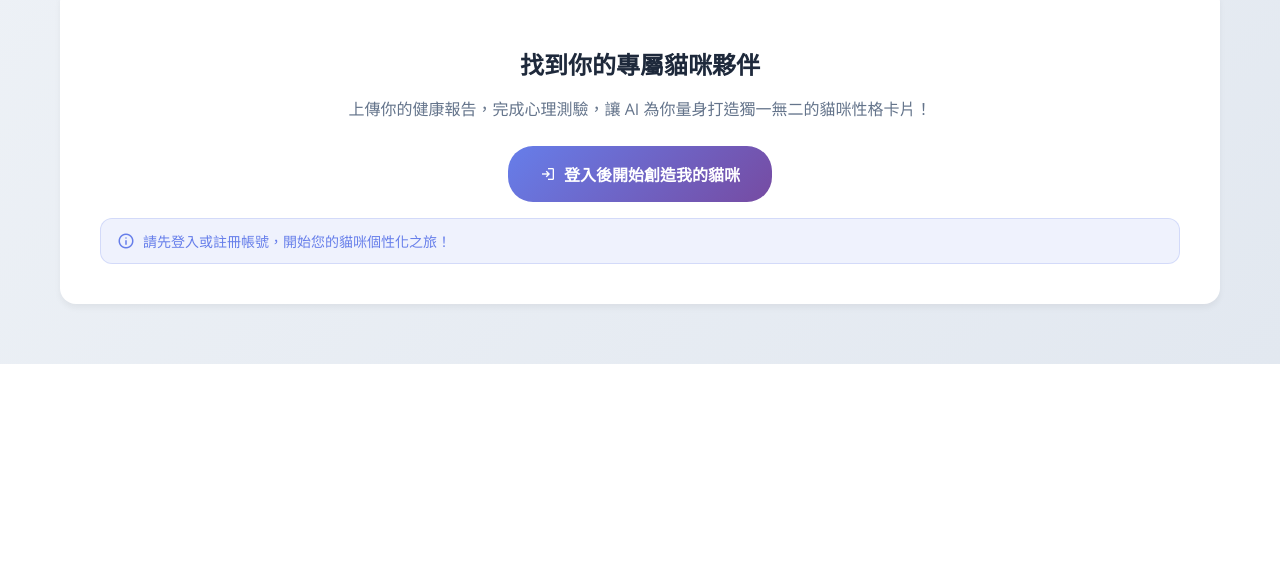
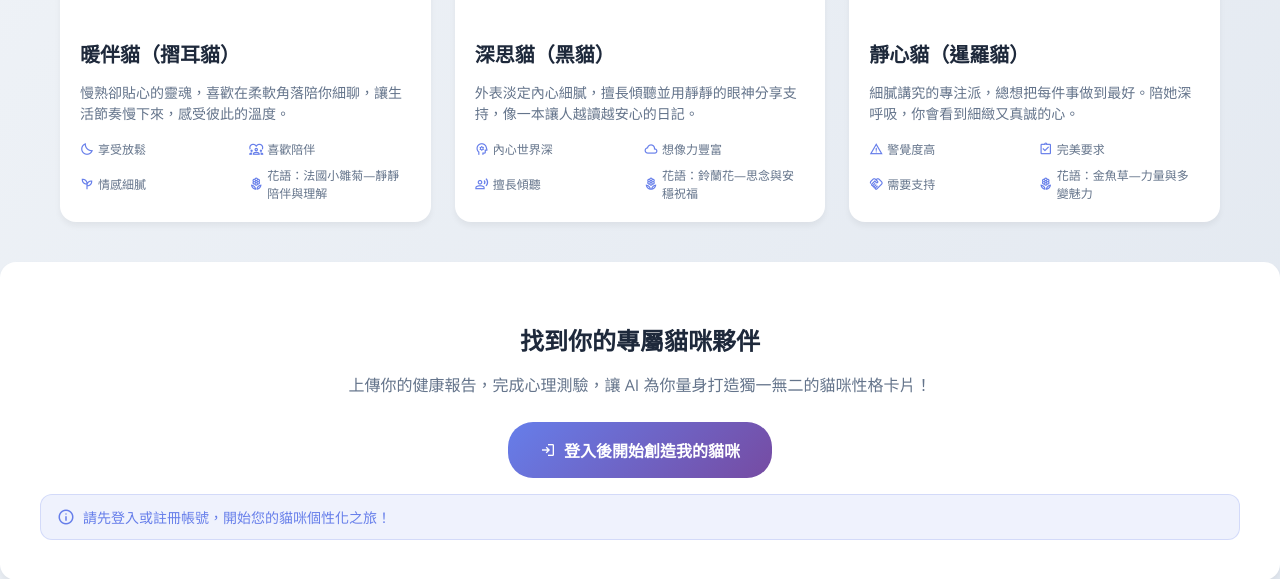
Before and after one commit to tingchen1992/health-emo-cat-guide, a Flask app: page /featured_cats in a window 1280 px wide. Shown: the part 1765-2344 px from the top of the page. Before the commit the page ends 2129 px from the top, so only its background shows below. Run offline with Flask 3, Linux system fonts and the light colour scheme.

Commit message:
WIP: my changes

```diff
--- a/templates/featured_cats.html
+++ b/templates/featured_cats.html
@@ -150,7 +150,7 @@
         }
 
         .cat-image {
-            height: 240px;
+            height: 320px;
             position: relative;
             overflow: hidden;
         }
@@ -305,7 +305,7 @@
             }
 
             .cat-image {
-                height: 200px;
+                height: 250px;
             }
 
             .bottom-cta {
@@ -376,293 +376,294 @@
             </div>
 
             <div class="cats-grid">
-                <!-- 貓咪 1: 好奇探險家 -->
-                <div class="cat-card" onclick="selectCat(this, '好奇探險家')">
+                <!-- 貓咪 1: 暖心貓（布偶貓） -->
+                <div class="cat-card" onclick="selectCat(this, '暖心貓（布偶貓）')">
                     <div class="cat-image">
-                        <img src="https://images.unsplash.com/photo-1514888286974-6c03e2ca1dba?crop=entropy&cs=tinysrgb&fit=max&fm=jpg&q=80&w=800" alt="好奇探險家">
-                        <div class="cat-badge">冒險型</div>
+                        <img src="{{ url_for('static', filename='images/cats/A1.png') }}" alt="暖心貓（布偶貓）">
+                        <div class="cat-badge">療癒型</div>
                     </div>
                     <div class="cat-content">
-                        <h3 class="cat-name">好奇探險家</h3>
+                        <h3 class="cat-name">暖心貓（布偶貓）</h3>
                         <p class="cat-description">
-                            充滿活力與好奇心，總是在尋找新的體驗。喜歡探索未知的領域，勇於嘗試新事物。
+                            柔軟如棉花糖的擁抱專家，總在你疲憊時靜靜靠近，用溫柔眼神療癒每一絲情緒波動。
                         </p>
                         <div class="cat-traits">
                             <div class="trait-item">
-                                <span class="material-symbols-outlined">favorite</span>
-                                活躍好動
+                                <span class="material-symbols-outlined">self_improvement</span>
+                                安撫情緒
                             </div>
                             <div class="trait-item">
-                                <span class="material-symbols-outlined">psychology</span>
-                                外向開朗
+                                <span class="material-symbols-outlined">spa</span>
+                                溫暖能量
                             </div>
                             <div class="trait-item">
-                                <span class="material-symbols-outlined">bolt</span>
-                                精力充沛
+                                <span class="material-symbols-outlined">volunteer_activism</span>
+                                心靈抱抱
                             </div>
                             <div class="trait-item">
-                                <span class="material-symbols-outlined">auto_awesome</span>
-                                富有創意
+                                <span class="material-symbols-outlined">local_florist</span>
+                                花語：茶花—理性中的溫柔與謙遜
                             </div>
                         </div>
                     </div>
                 </div>
 
-                <!-- 貓咪 2: 智慧觀察者 -->
-                <div class="cat-card" onclick="selectCat(this, '智慧觀察者')">
+                <!-- 貓咪 2: 晴天貓（橘貓） -->
+                <div class="cat-card" onclick="selectCat(this, '晴天貓（橘貓）')">
                     <div class="cat-image">
-                        <img src="https://images.unsplash.com/photo-1573865526739-10659fec78a5?crop=entropy&cs=tinysrgb&fit=max&fm=jpg&q=80&w=800" alt="智慧觀察者">
-                        <div class="cat-badge">分析型</div>
+                        <img src="{{ url_for('static', filename='images/cats/A2.png') }}" alt="晴天貓（橘貓）">
+                        <div class="cat-badge">樂觀型</div>
                     </div>
                     <div class="cat-content">
-                        <h3 class="cat-name">智慧觀察者</h3>
+                        <h3 class="cat-name">晴天貓（橘貓）</h3>
                         <p class="cat-description">
-                            深思熟慮，善於觀察和分析。在做決定前總是會仔細思考，擁有深刻的洞察力。
+                            炎夏的陽光化身，總是帶著笑容衝第一，把冒險與好心情一起分享給身邊的每個人。
                         </p>
                         <div class="cat-traits">
                             <div class="trait-item">
-                                <span class="material-symbols-outlined">smart_toy</span>
-                                理智聰明
+                                <span class="material-symbols-outlined">wb_sunny</span>
+                                陽光氣場
                             </div>
                             <div class="trait-item">
-                                <span class="material-symbols-outlined">psychology</span>
-                                內向沉穩
+                                <span class="material-symbols-outlined">emoji_emotions</span>
+                                傳染笑容
                             </div>
                             <div class="trait-item">
-                                <span class="material-symbols-outlined">lightbulb</span>
-                                策略思考
+                                <span class="material-symbols-outlined">diversity_3</span>
+                                社交小隊長
                             </div>
                             <div class="trait-item">
-                                <span class="material-symbols-outlined">balance</span>
-                                平衡理性
+                                <span class="material-symbols-outlined">local_florist</span>
+                                花語：馬蹄蓮—智慧與靈氣
                             </div>
                         </div>
                     </div>
                 </div>
 
-                <!-- 貓咪 3: 社交蝴蝶 -->
-                <div class="cat-card" onclick="selectCat(this, '社交蝴蝶')">
+                <!-- 貓咪 3: 活力貓（俄羅斯藍貓） -->
+                <div class="cat-card" onclick="selectCat(this, '活力貓（俄羅斯藍貓）')">
                     <div class="cat-image">
-                        <img src="https://images.unsplash.com/photo-1533738363-b7f9aef128ce?crop=entropy&cs=tinysrgb&fit=max&fm=jpg&q=80&w=800" alt="社交蝴蝶">
-                        <div class="cat-badge">友善型</div>
+                        <img src="{{ url_for('static', filename='images/cats/A3.png') }}" alt="活力貓（俄羅斯藍貓）">
+                        <div class="cat-badge">健康型</div>
                     </div>
                     <div class="cat-content">
-                        <h3 class="cat-name">社交蝴蝶</h3>
+                        <h3 class="cat-name">活力貓（俄羅斯藍貓）</h3>
                         <p class="cat-description">
-                            外向友善，善於交際。在社交場合中如魚得水，喜歡與他人建立聯繫和友誼。
+                            清爽藍灰短毛下藏著滿滿爆發力，熱愛運動與自我挑戰，是健康生活的最佳教練。
                         </p>
                         <div class="cat-traits">
                             <div class="trait-item">
-                                <span class="material-symbols-outlined">groups</span>
-                                社交達人
+                                <span class="material-symbols-outlined">bolt</span>
+                                能量滿格
                             </div>
                             <div class="trait-item">
-                                <span class="material-symbols-outlined">sentiment_satisfied</span>
-                                樂觀積極
+                                <span class="material-symbols-outlined">health_and_safety</span>
+                                體能教練
                             </div>
                             <div class="trait-item">
-                                <span class="material-symbols-outlined">emoji_people</span>
-                                魅力十足
+                                <span class="material-symbols-outlined">target</span>
+                                自律進化
                             </div>
                             <div class="trait-item">
-                                <span class="material-symbols-outlined">volunteer_activism</span>
-                                富有同情心
+                                <span class="material-symbols-outlined">local_florist</span>
+                                花語：茴香花—健康與安穩生活
                             </div>
                         </div>
                     </div>
                 </div>
 
-                <!-- 貓咪 4: 溫柔療癒師 -->
-                <div class="cat-card" onclick="selectCat(this, '溫柔療癒師')">
+                <!-- 貓咪 4: 恬靜貓（波斯貓） -->
+                <div class="cat-card" onclick="selectCat(this, '恬靜貓（波斯貓）')">
                     <div class="cat-image">
-                        <img src="https://images.unsplash.com/photo-1596854407944-bf87f6fdd49e?crop=entropy&cs=tinysrgb&fit=max&fm=jpg&q=80&w=800" alt="溫柔療癒師">
-                        <div class="cat-badge">療癒型</div>
+                        <img src="{{ url_for('static', filename='images/cats/B1.png') }}" alt="恬靜貓（波斯貓）">
+                        <div class="cat-badge">恬靜型</div>
                     </div>
                     <div class="cat-content">
-                        <h3 class="cat-name">溫柔療癒師</h3>
+                        <h3 class="cat-name">恬靜貓（波斯貓）</h3>
                         <p class="cat-description">
-                            性格溫和，具有療癒人心的力量。總是能給身邊的人帶來安慰和溫暖，是最佳的傾聽者。
+                            喜歡沉浸在柔柔光線裡，用輕柔呼嚕提醒人珍惜慢節奏，陪你一起放慢步調好好休息。
                         </p>
                         <div class="cat-traits">
                             <div class="trait-item">
-                                <span class="material-symbols-outlined">healing</span>
-                                療癒能力
+                                <span class="material-symbols-outlined">favorite</span>
+                                喜歡被呵護
                             </div>
                             <div class="trait-item">
-                                <span class="material-symbols-outlined">favorite_border</span>
-                                溫柔體貼
-                            </div>
-                            <div class="trait-item">
-                                <span class="material-symbols-outlined">self_care</span>
-                                關懷他人
+                                <span class="material-symbols-outlined">volunteer_activism</span>
+                                溫柔回饋
                             </div>
                             <div class="trait-item">
                                 <span class="material-symbols-outlined">spa</span>
-                                平靜安詳
+                                放慢腳步
+                            </div>
+                            <div class="trait-item">
+                                <span class="material-symbols-outlined">local_florist</span>
+                                花語：紫色牡丹—高貴與神秘
                             </div>
                         </div>
                     </div>
                 </div>
 
-                <!-- 貓咪 5: 獨立思考家 -->
-                <div class="cat-card" onclick="selectCat(this, '獨立思考家')">
+                <!-- 貓咪 5: 日常貓（三花貓） -->
+                <div class="cat-card" onclick="selectCat(this, '日常貓（三花貓）')">
                     <div class="cat-image">
-                        <img src="https://images.unsplash.com/photo-1571566882372-1598d88abd90?crop=entropy&cs=tinysrgb&fit=max&fm=jpg&q=80&w=800" alt="獨立思考家">
-                        <div class="cat-badge">獨立型</div>
+                        <img src="{{ url_for('static', filename='images/cats/B2.png') }}" alt="日常貓（三花貓）">
+                        <div class="cat-badge">平衡型</div>
                     </div>
                     <div class="cat-content">
-                        <h3 class="cat-name">獨立思考家</h3>
+                        <h3 class="cat-name">日常貓（三花貓）</h3>
                         <p class="cat-description">
-                            喜歡獨處和思考，有自己的節奏和想法。不隨波逐流，堅持自己的原則和信念。
+                            把生活過成理想樣子的日常導師，懂得在柴米油鹽中找到小確幸，帶來穩定與踏實。
                         </p>
                         <div class="cat-traits">
                             <div class="trait-item">
-                                <span class="material-symbols-outlined">person</span>
-                                獨立自主
+                                <span class="material-symbols-outlined">balance</span>
+                                生活節奏
                             </div>
                             <div class="trait-item">
-                                <span class="material-symbols-outlined">thinking</span>
-                                深度思考
+                                <span class="material-symbols-outlined">home</span>
+                                家庭溫度
                             </div>
                             <div class="trait-item">
-                                <span class="material-symbols-outlined">shield</span>
-                                堅持原則
+                                <span class="material-symbols-outlined">assignment</span>
+                                善於規劃
                             </div>
                             <div class="trait-item">
-                                <span class="material-symbols-outlined">psychology_alt</span>
-                                內省深刻
+                                <span class="material-symbols-outlined">local_florist</span>
+                                花語：火鶴花—獨立尊貴與快樂幸運
                             </div>
                         </div>
                     </div>
                 </div>
 
-                <!-- 貓咪 6: 活力運動員 -->
-                <div class="cat-card" onclick="selectCat(this, '活力運動員')">
+                <!-- 貓咪 6: 外強內柔貓（英短銀漸層） -->
+                <div class="cat-card" onclick="selectCat(this, '外強內柔貓（英短銀漸層）')">
                     <div class="cat-image">
-                        <img src="https://images.unsplash.com/photo-1574231164645-d6f0e8553590?crop=entropy&cs=tinysrgb&fit=max&fm=jpg&q=80&w=800" alt="活力運動員">
-                        <div class="cat-badge">運動型</div>
+                        <img src="{{ url_for('static', filename='images/cats/B3.png') }}" alt="外強內柔貓（英短銀漸層）">
+                        <div class="cat-badge">溫柔型</div>
                     </div>
                     <div class="cat-content">
-                        <h3 class="cat-name">活力運動員</h3>
+                        <h3 class="cat-name">外強內柔貓（英短銀漸層）</h3>
                         <p class="cat-description">
-                            精力旺盛，熱愛運動和挑戰。總是保持積極的態度，喜歡透過身體活動來釋放能量。
+                            外表帥氣冷靜，內心卻藏著一顆柔軟糖心，需要時間才能聽見它專屬的低語告白。
                         </p>
                         <div class="cat-traits">
                             <div class="trait-item">
-                                <span class="material-symbols-outlined">fitness_center</span>
-                                運動健將
+                                <span class="material-symbols-outlined">shield_person</span>
+                                保護慾強
                             </div>
                             <div class="trait-item">
-                                <span class="material-symbols-outlined">energy_savings_leaf</span>
-                                活力無限
+                                <span class="material-symbols-outlined">sentiment_satisfied</span>
+                                內斂溫柔
                             </div>
                             <div class="trait-item">
-                                <span class="material-symbols-outlined">trophy</span>
-                                競爭精神
+                                <span class="material-symbols-outlined">lock_open</span>
+                                逐步敞開
                             </div>
                             <div class="trait-item">
-                                <span class="material-symbols-outlined">trending_up</span>
-                                積極進取
+                                <span class="material-symbols-outlined">local_florist</span>
+                                花語：綬草—細膩心意與柔軟情感
                             </div>
                         </div>
                     </div>
                 </div>
 
-                <!-- 貓咪 7: 藝術創作者 -->
-                <div class="cat-card" onclick="selectCat(this, '藝術創作者')">
+                <!-- 貓咪 7: 暖伴貓（摺耳貓） -->
+                <div class="cat-card" onclick="selectCat(this, '暖伴貓（摺耳貓）')">
                     <div class="cat-image">
-                        <img src="https://images.unsplash.com/photo-1513360371669-4adf3dd7dff8?crop=entropy&cs=tinysrgb&fit=max&fm=jpg&q=80&w=800" alt="藝術創作者">
-                        <div class="cat-badge">藝術型</div>
+                        <img src="{{ url_for('static', filename='images/cats/C1.png') }}" alt="暖伴貓（摺耳貓）">
+                        <div class="cat-badge">陪伴型</div>
                     </div>
                     <div class="cat-content">
-                        <h3 class="cat-name">藝術創作者</h3>
+                        <h3 class="cat-name">暖伴貓（摺耳貓）</h3>
                         <p class="cat-description">
-                            富有藝術天賦和創造力，能從平凡中發現美。喜歡用獨特的方式表達自己的想法和情感。
+                            慢熟卻貼心的靈魂，喜歡在柔軟角落陪你細聊，讓生活節奏慢下來，感受彼此的溫度。
                         </p>
                         <div class="cat-traits">
                             <div class="trait-item">
-                                <span class="material-symbols-outlined">palette</span>
-                                藝術天賦
+                                <span class="material-symbols-outlined">bedtime</span>
+                                享受放鬆
                             </div>
                             <div class="trait-item">
-                                <span class="material-symbols-outlined">brush</span>
-                                創意無限
+                                <span class="material-symbols-outlined">diversity_1</span>
+                                喜歡陪伴
                             </div>
                             <div class="trait-item">
-                                <span class="material-symbols-outlined">star</span>
-                                獨特視角
+                                <span class="material-symbols-outlined">psychiatry</span>
+                                情感細膩
                             </div>
                             <div class="trait-item">
-                                <span class="material-symbols-outlined">colorize</span>
-                                感性豐富
+                                <span class="material-symbols-outlined">local_florist</span>
+                                花語：法國小雛菊—靜靜陪伴與理解
                             </div>
                         </div>
                     </div>
                 </div>
 
-                <!-- 貓咪 8: 守護保衛者 -->
-                <div class="cat-card" onclick="selectCat(this, '守護保衛者')">
+                <!-- 貓咪 8: 深思貓（黑貓） -->
+                <div class="cat-card" onclick="selectCat(this, '深思貓（黑貓）')">
                     <div class="cat-image">
-                        <img src="https://images.unsplash.com/photo-1592194996308-7b43878e84a6?crop=entropy&cs=tinysrgb&fit=max&fm=jpg&q=80&w=800" alt="守護保衛者">
-                        <div class="cat-badge">保護型</div>
+                        <img src="{{ url_for('static', filename='images/cats/C2.png') }}" alt="深思貓（黑貓）">
+                        <div class="cat-badge">洞察型</div>
                     </div>
                     <div class="cat-content">
-                        <h3 class="cat-name">守護保衛者</h3>
+                        <h3 class="cat-name">深思貓（黑貓）</h3>
                         <p class="cat-description">
-                            忠誠可靠，有強烈的保護慾。總是守護著重要的人事物，是值得信賴的夥伴和朋友。
+                            外表淡定內心細膩，擅長傾聽並用靜靜的眼神分享支持，像一本讓人越讀越安心的日記。
                         </p>
                         <div class="cat-traits">
                             <div class="trait-item">
-                                <span class="material-symbols-outlined">security</span>
-                                忠誠守護
+                                <span class="material-symbols-outlined">psychology</span>
+                                內心世界深
                             </div>
                             <div class="trait-item">
-                                <span class="material-symbols-outlined">verified</span>
-                                值得信賴
+                                <span class="material-symbols-outlined">cloud</span>
+                                想像力豐富
                             </div>
                             <div class="trait-item">
-                                <span class="material-symbols-outlined">shield_person</span>
-                                保護他人
+                                <span class="material-symbols-outlined">record_voice_over</span>
+                                擅長傾聽
                             </div>
                             <div class="trait-item">
-                                <span class="material-symbols-outlined">handshake</span>
-                                責任感強
+                                <span class="material-symbols-outlined">local_florist</span>
+                                花語：鈴蘭花—思念與安穩祝福
                             </div>
                         </div>
                     </div>
                 </div>
 
-                <!-- 貓咪 9: 夢想實踐者 -->
-                <div class="cat-card" onclick="selectCat(this, '夢想實踐者')">
+                <!-- 貓咪 9: 靜心貓（暹羅貓） -->
+                <div class="cat-card" onclick="selectCat(this, '靜心貓（暹羅貓）')">
                     <div class="cat-image">
-                        <img src="https://images.unsplash.com/photo-1506891536236-3e07892564b7?crop=entropy&cs=tinysrgb&fit=max&fm=jpg&q=80&w=800" alt="夢想實踐者">
-                        <div class="cat-badge">實踐型</div>
+                        <img src="{{ url_for('static', filename='images/cats/C3.png') }}" alt="靜心貓（暹羅貓）">
+                        <div class="cat-badge">專注型</div>
                     </div>
                     <div class="cat-content">
-                        <h3 class="cat-name">夢想實踐者</h3>
+                        <h3 class="cat-name">靜心貓（暹羅貓）</h3>
                         <p class="cat-description">
-                            有遠大的夢想和目標，並且會努力實現。不只是空想家，更是行動派，勇於追求理想。
+                            細膩講究的專注派，總想把每件事做到最好。陪她深呼吸，你會看到細緻又真誠的心。
                         </p>
                         <div class="cat-traits">
                             <div class="trait-item">
-                                <span class="material-symbols-outlined">rocket_launch</span>
-                                追求夢想
+                                <span class="material-symbols-outlined">warning_amber</span>
+                                警覺度高
                             </div>
                             <div class="trait-item">
-                                <span class="material-symbols-outlined">target</span>
-                                目標明確
+                                <span class="material-symbols-outlined">assignment_turned_in</span>
+                                完美要求
                             </div>
                             <div class="trait-item">
-                                <span class="material-symbols-outlined">construction</span>
-                                實際行動
+                                <span class="material-symbols-outlined">handshake</span>
+                                需要支持
                             </div>
                             <div class="trait-item">
-                                <span class="material-symbols-outlined">celebration</span>
-                                樂觀進取
+                                <span class="material-symbols-outlined">local_florist</span>
+                                花語：金魚草—力量與多變魅力
                             </div>
                         </div>
                     </div>
                 </div>
+            </div>
             </div>
 
             <!-- 底部行動呼籲 -->
```
Also changed, not shown: static/images/cats/A1.png (added), static/images/cats/A2.png (added), static/images/cats/A3.png (added), static/images/cats/B1.png (added), 5 other files.
